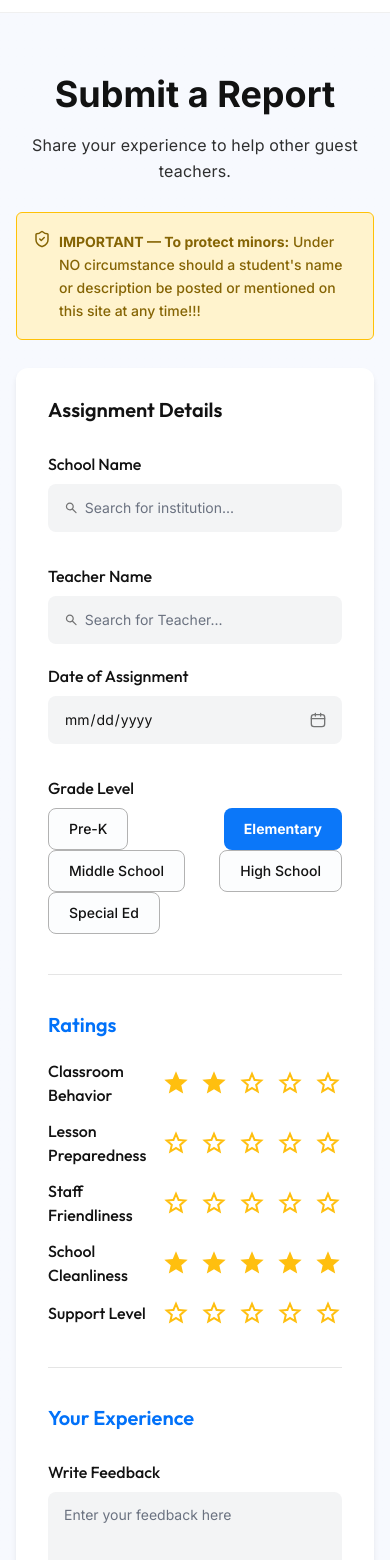
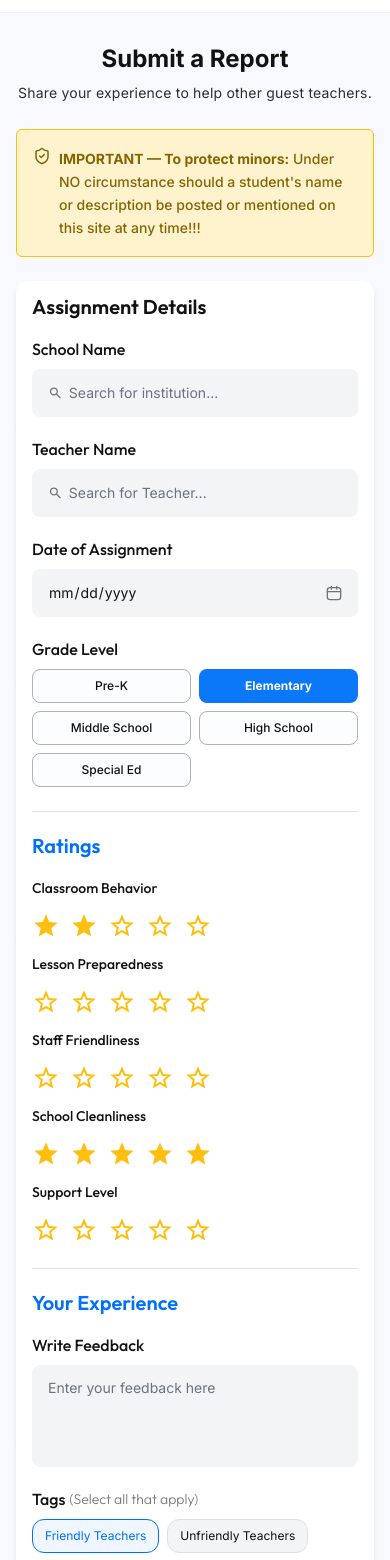
Before and after one commit to AshimaSharma123/anonymity_, a Next.js app: page /submit-report in a window 390 px wide. Shown: the part 80-1640 px from the top of the page. Built offline with nearby package versions, Linux system fonts and the light colour scheme.

Commit message:
fix: make submit-report page responsive for mobile

```diff
--- a/app/submit-report/page.tsx
+++ b/app/submit-report/page.tsx
@@ -214,12 +214,12 @@ export default function SubmitReportPage() {
       <Header />
 
       <main className="min-h-screen bg-gradient-to-b from-[#F7F9FE] via-[#F7F9FE] to-[#F7F9FE]">
-        <div className="max-w-[800px] mx-auto px-4 sm:px-6 pt-15 pb-[80px] flex flex-col gap-7">
+        <div className="max-w-[800px] mx-auto px-4 sm:px-6 pt-8 sm:pt-15 pb-12 sm:pb-[80px] flex flex-col gap-6 sm:gap-7">
 
           {/* Page heading */}
-          <div className="flex flex-col items-center gap-4 text-center">
-            <h1 className="font-inter text-4xl sm:text-5xl font-bold text-[#121212] leading-[1.2]">Submit a Report</h1>
-            <p className="font-inter text-base text-[#121212]/88 leading-relaxed tracking-[0.2px]">
+          <div className="flex flex-col items-center gap-2 sm:gap-4 text-center">
+            <h1 className="font-inter text-2xl sm:text-4xl lg:text-5xl font-bold text-[#121212] leading-[1.2]">Submit a Report</h1>
+            <p className="font-inter text-sm sm:text-base text-[#121212]/88 leading-relaxed tracking-[0.2px]">
               Share your experience to help other guest teachers.
             </p>
           </div>
@@ -228,11 +228,11 @@ export default function SubmitReportPage() {
           <WarningBanner />
 
           {/* Form card */}
-          <div className="bg-white rounded-xl shadow-[0_4px_6px_-1px_rgba(0,0,0,0.10)] p-8 sm:p-12 flex flex-col gap-10">
+          <div className="bg-white rounded-xl shadow-[0_4px_6px_-1px_rgba(0,0,0,0.10)] p-4 sm:p-8 lg:p-12 flex flex-col gap-6 sm:gap-10">
 
             {/* ── Assignment Details ── */}
-            <section className="flex flex-col gap-8">
-              <h2 className={`${sectionHeading} text-[#121212]`}>Assignment Details</h2>
+            <section className="flex flex-col gap-5 sm:gap-8">
+              <h2 className={`${sectionHeading} text-[#121212] text-lg sm:text-xl`}>Assignment Details</h2>
 
               {/* School Name */}
               <div className="flex flex-col gap-2">
@@ -282,13 +282,13 @@ export default function SubmitReportPage() {
               {/* Grade Level */}
               <div className="flex flex-col gap-2">
                 <label className={fieldLabel}>Grade Level</label>
-                <div className="flex flex-wrap justify-between">
+                <div className="grid grid-cols-2 sm:grid-cols-5 gap-2 sm:gap-3">
                   {GRADE_LEVELS.map((level) => (
                     <button
                       key={level}
                       type="button"
                       onClick={() => setGradeLevel(level)}
-                      className={`flex items-center justify-center px-5 py-[10px] rounded-lg font-inter text-sm cursor-pointer transition-all ${gradeLevel === level
+                      className={`flex items-center justify-center px-3 sm:px-5 py-2 sm:py-[10px] rounded-lg font-inter text-xs sm:text-sm cursor-pointer transition-all ${gradeLevel === level
                           ? "bg-[#0B77F9] text-white font-bold border-0"
                           : "bg-[#FCFDFE] text-[#121212] font-medium border border-[#B2B2B2]"
                         }`}
@@ -303,12 +303,12 @@ export default function SubmitReportPage() {
             <div className="h-px bg-black opacity-10" />
 
             {/* ── Ratings ── */}
-            <section className="flex flex-col gap-6">
-              <h2 className={`${sectionHeading} text-[#0171F9]`}>Ratings</h2>
-              <div className="flex flex-col gap-3">
+            <section className="flex flex-col gap-5 sm:gap-6">
+              <h2 className={`${sectionHeading} text-[#0171F9] text-lg sm:text-xl`}>Ratings</h2>
+              <div className="flex flex-col gap-3 sm:gap-4">
                 {RATING_CATEGORIES.map(({ label, key }) => (
-                  <div key={key} className="flex items-center">
-                    <span className="flex-1 font-outfit text-base font-medium text-[#121212] leading-6">{label}</span>
+                  <div key={key} className="flex flex-col sm:flex-row sm:items-center gap-3 sm:gap-0">
+                    <span className="flex-1 font-outfit text-sm sm:text-base font-medium text-[#121212] leading-6">{label}</span>
                     <StarRating value={ratings[key]} onChange={(val) => setRating(key, val)} />
                   </div>
                 ))}
@@ -318,8 +318,8 @@ export default function SubmitReportPage() {
             <div className="h-px bg-black opacity-10" />
 
             {/* ── Your Experience ── */}
-            <section className="flex flex-col gap-8">
-              <h2 className={`${sectionHeading} text-[#0171F9]`}>Your Experience</h2>
+            <section className="flex flex-col gap-5 sm:gap-8">
+              <h2 className={`${sectionHeading} text-[#0171F9] text-lg sm:text-xl`}>Your Experience</h2>
 
               {/* Feedback textarea */}
               <div className="flex flex-col gap-2">
@@ -338,7 +338,7 @@ export default function SubmitReportPage() {
                   <span className={fieldLabel}>Tags</span>
                   <span className="font-outfit text-sm font-light text-[#121212]/56 leading-6">(Select all that apply)</span>
                 </div>
-                <div className="flex flex-wrap gap-[9px]">
+                <div className="flex flex-wrap gap-2 sm:gap-[9px]">
                   {ALL_TAGS.map((tag) => {
                     const isSelected = selectedTags.includes(tag);
                     const isNeg = NEGATIVE_TAGS.has(tag);
@@ -347,7 +347,7 @@ export default function SubmitReportPage() {
                         key={tag}
                         type="button"
                         onClick={() => toggleTag(tag)}
-                        className={`flex items-center justify-center px-[19px] py-[9px] rounded-xl font-inter text-sm cursor-pointer transition-all ${isSelected && !isNeg
+                        className={`flex items-center justify-center px-3 sm:px-[19px] py-2 sm:py-[9px] rounded-xl font-inter text-xs sm:text-sm cursor-pointer transition-all ${isSelected && !isNeg
                             ? "border border-[#0171F9] bg-[#EFF6FF] text-[#0171F9]"
                             : isSelected && isNeg
                               ? "border border-[#EF4444] bg-red-50 text-[#EF4444]"
@@ -365,8 +365,8 @@ export default function SubmitReportPage() {
             <div className="h-px bg-black opacity-10" />
 
             {/* ── Final Thoughts ── */}
-            <section className="flex flex-col gap-8">
-              <h2 className={`${sectionHeading} text-[#0171F9]`}>Final Thoughts</h2>
+            <section className="flex flex-col gap-5 sm:gap-8">
+              <h2 className={`${sectionHeading} text-[#0171F9] text-lg sm:text-xl`}>Final Thoughts</h2>
 
               {/* Return to school + teacher */}
               <div className="grid grid-cols-1 sm:grid-cols-2 gap-5">
@@ -397,7 +397,7 @@ export default function SubmitReportPage() {
               {/* Post As */}
               <div className="flex flex-col gap-2">
                 <label className={fieldLabel}>Post As</label>
-                <div className="flex p-[6px] gap-[10px] rounded-lg bg-[#F3F4F5] w-fit">
+                <div className="flex p-[6px] gap-[10px] rounded-lg bg-[#F3F4F5] w-fit overflow-x-auto">
                   <button
                     type="button"
                     onClick={() => setPostAs("anonymous")}
@@ -430,20 +430,20 @@ export default function SubmitReportPage() {
             <div className="flex flex-col gap-6">
               <WarningBanner />
 
-              <div className="flex flex-col justify-end gap-4 items-end">
-                <p className="font-inter text-sm text-[#121212]/60 align-right">
+              <div className="flex flex-col justify-end gap-3 sm:gap-4 items-end">
+                <p className="font-inter text-xs sm:text-sm text-[#121212]/60 text-right">
                   Once submitted, reports cannot be edited or undone.
                 </p>
-                <div className="flex items-center gap-[10px]">
+                <div className="flex flex-col sm:flex-row w-full sm:w-auto items-stretch sm:items-center gap-2 sm:gap-[10px]">
                   <button
                     type="button"
-                    className="flex h-[52px] px-8 items-center justify-center gap-2 rounded-xl border border-black/20 bg-white font-inter text-base font-medium text-[#2C3031] cursor-pointer hover:bg-gray-50 transition-colors"
+                    className="flex h-[48px] sm:h-[52px] px-6 sm:px-8 items-center justify-center gap-2 rounded-xl border border-black/20 bg-white font-inter text-sm sm:text-base font-medium text-[#2C3031] cursor-pointer hover:bg-gray-50 transition-colors"
                   >
                     Cancel
                   </button>
                   <button
                     type="submit"
-                    className="flex h-[52px] px-8 items-center justify-center gap-2 rounded-xl bg-[#0171F9] font-inter text-base font-semibold text-white cursor-pointer hover:bg-blue-700 transition-colors"
+                    className="flex h-[48px] sm:h-[52px] px-6 sm:px-8 items-center justify-center gap-2 rounded-xl bg-[#0171F9] font-inter text-sm sm:text-base font-semibold text-white cursor-pointer hover:bg-blue-700 transition-colors"
                   >
                     Submit Report
                     <SendIcon />
```
